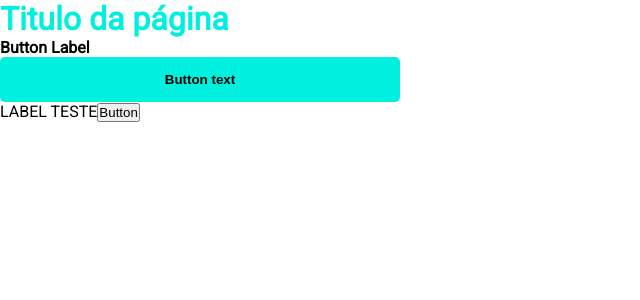
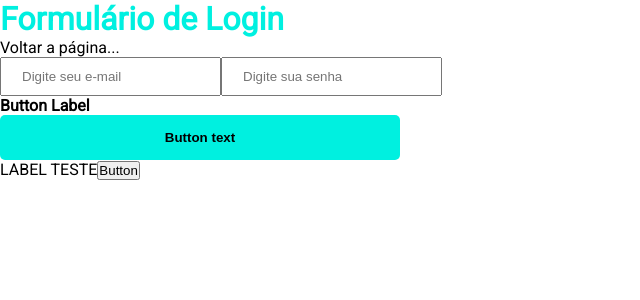
Before and after one commit to Erick-Gomes-Fernandes/growth-reactjs-revisao, a Next.js app: page / in a window 1280 px wide. Shown: the top 300 px of the page, without its empty margins (0-640 px from the left). Built offline with nearby package versions, Linux system fonts and the light colour scheme.

Commit message:
Criado onClick

```diff
--- a/pages/_document.jsx
+++ b/pages/_document.jsx
@@ -6,7 +6,7 @@
       <Html>
         <Head>
           <link rel="preconnect" href="https://fonts.googleapis.com" />
-          <link rel="preconnect" href="https://fonts.gstatic.com" crossorigin="true" />
+          <link rel="preconnect" href="https://fonts.gstatic.com" crossOrigin="true" />
           <link href="https://fonts.googleapis.com/css2?family=Roboto&display=swap" rel="stylesheet" />
         </Head>
         <body>
--- a/pages/index.jsx
+++ b/pages/index.jsx
@@ -1,11 +1,20 @@
 import Title from "../src/components/title/title"
 import Button from "../src/components/button/button"
+import Input from "../src/components/input/input"
 
 export default function HomePage () {
+  const handleLabelClick = () => {
+    console.log("HANDLE LABEL CLICK")
+  }
   return (
     <>
-      <Title>Titulo da página</Title>
-      <Button>Botão</Button>
+      <Title onClick={handleLabelClick}>Formulário de Login</Title>
+      <label onClick={handleLabelClick}>Voltar a página...</label>
+      <form>
+        <Input type="email" placeholder="Digite seu e-mail" />
+        <Input type="password" placeholder="Digite sua senha" />
+        <Button onClick={handleLabelClick}>Botão</Button>
+      </form>
       <label>LABEL TESTE</label>
       <button>Button</button>
     </>
--- /dev/null
+++ b/src/components/input/input.jsx
@@ -0,0 +1,9 @@
+import styled from "styled-components";
+
+const StyledInput = styled.input`
+  padding: 10px 20px;
+`
+
+export default function Input(props) {
+  return <StyledInput {...props} />
+}
--- a/src/components/title/title.jsx
+++ b/src/components/title/title.jsx
@@ -5,5 +5,5 @@
 `
 
 export default function Title(props) {
-  return <StyledTitle>{props.children}</StyledTitle>
+  return <StyledTitle onClick={props.onClick}>{props.children}</StyledTitle>
 }
```
